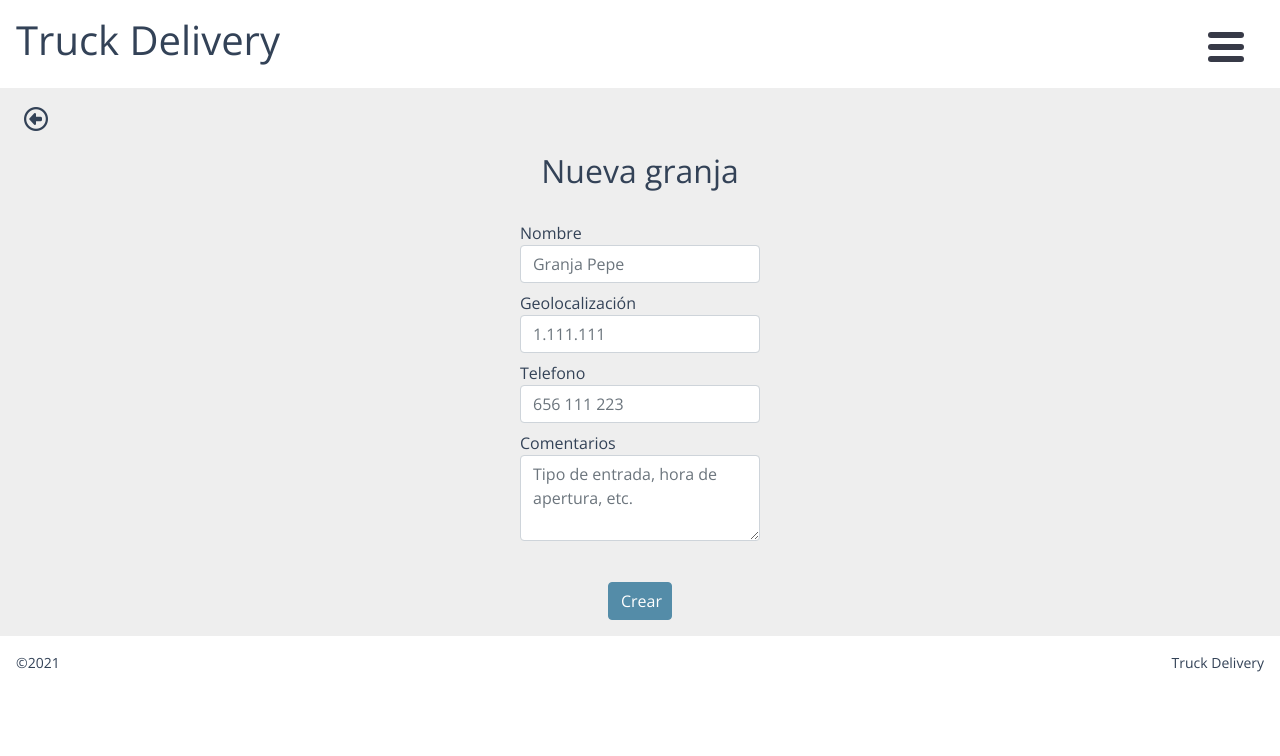
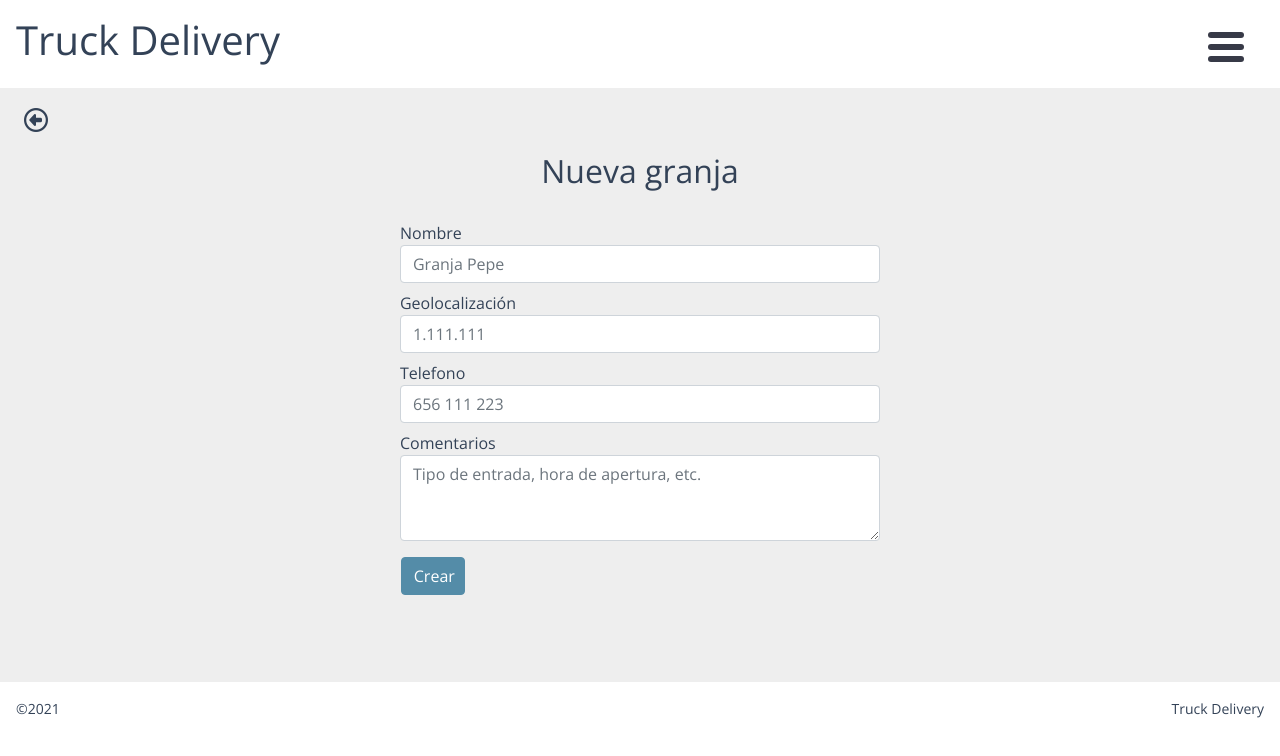
Before and after one commit to mZubeldia/truckdelivery, a React (Create React App) app: page /#/nueva-granja in a window 1280 px wide. Shown: the top 756 px of the page. Built offline with nearby package versions, Linux system fonts and the light colour scheme.

Commit message:
add mediaq for input width in nueva granja styles

```diff
--- a/src/components/CreateFarm.js
+++ b/src/components/CreateFarm.js
@@ -49,9 +49,8 @@ const CreateFarm = () => {
               placeholder="Tipo de entrada, hora de apertura, etc."
             />
           </label>
+          <button className="btn-farm btn btn-primary">Crear</button>
         </div>
-
-        <button className="btn-farm btn btn-primary">Crear</button>
       </form>
     </main>
   );
--- a/src/stylesheet/components/_forms.scss
+++ b/src/stylesheet/components/_forms.scss
@@ -17,12 +17,13 @@
   padding: 2%;
 
   .form-container {
-    width: fit-content;
     display: flex;
     flex-direction: column;
+    width: fit-content;
     //border: solid 1px black;
 
     justify-content: center;
+    align-content: center;
   }
 }
 
@@ -54,5 +55,11 @@
 
 .input {
   min-width: 15rem;
-  max-width: 20rem;
+  @media all and (min-width: 640px) {
+    min-width: 25rem;
+  }
+  @media all and (min-width: 1080px) {
+    min-width: 30rem;
+  }
+  //max-width: 25rem;
 }
--- a/src/stylesheet/components/_links.scss
+++ b/src/stylesheet/components/_links.scss
@@ -14,6 +14,7 @@
 
 .btn {
   width: 4rem;
+  margin-left: 0.8rem;
   margin-top: 0.5rem;
   background-color: #548ca8;
   border-color: #548ca8;
@@ -23,8 +24,3 @@
   width: 4rem;
   margin-top: 0.5rem;
 }
-
-.btn-farm {
-  position: absolute;
-  bottom: 3%;
-}
```
